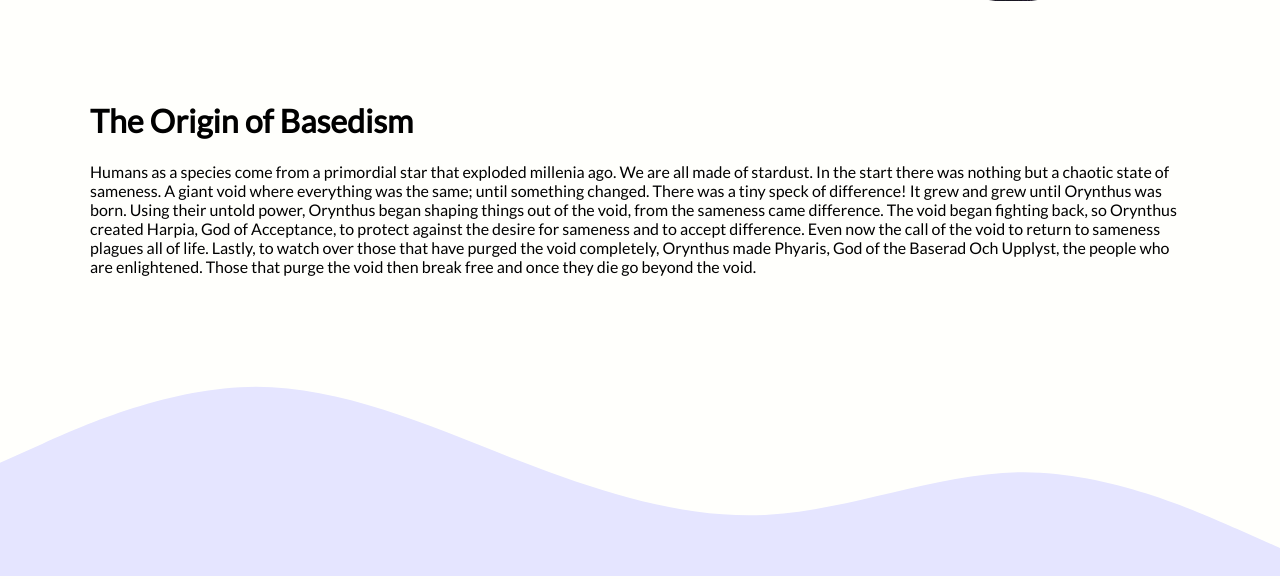
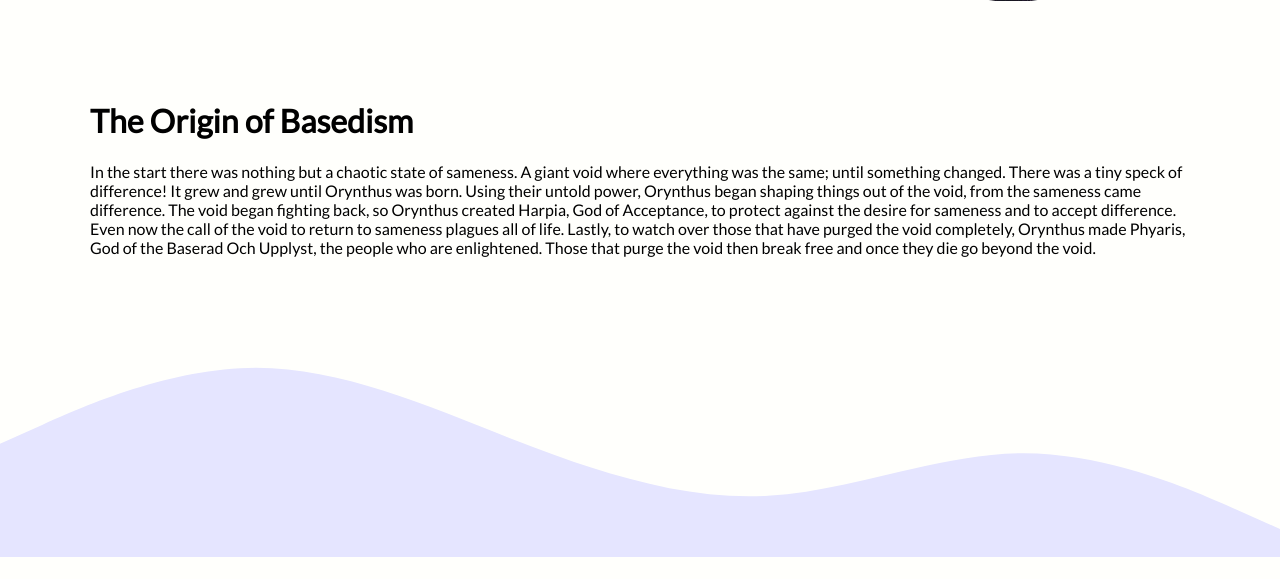
Before and after one commit to ovandermeer/RS-Website, a Django app: page / in a window 1280 px wide. Shown: the part 549-1128 px from the top of the page. After the commit the page ends 1106 px from the top, so only its background shows below. Run offline with Django 4.2, Linux system fonts and the light colour scheme.

Commit message:
Update index.html

```diff
--- a/main/templates/main/index.html
+++ b/main/templates/main/index.html
@@ -49,7 +49,6 @@
         The Origin of Basedism
       </h1>
       <p>
-        Humans as a species come from a primordial star that exploded millenia ago. We are all made of stardust.
 In the start there was nothing but a chaotic state of sameness. A giant void where everything was the same; until something changed.
 There was a tiny speck of difference! It grew and grew until Orynthus was born.  Using their untold power,
 Orynthus began shaping things out of the void, from the sameness came difference. The void began fighting back, so Orynthus created
```
